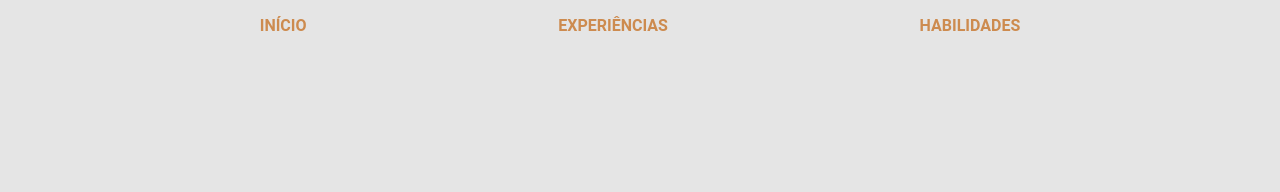
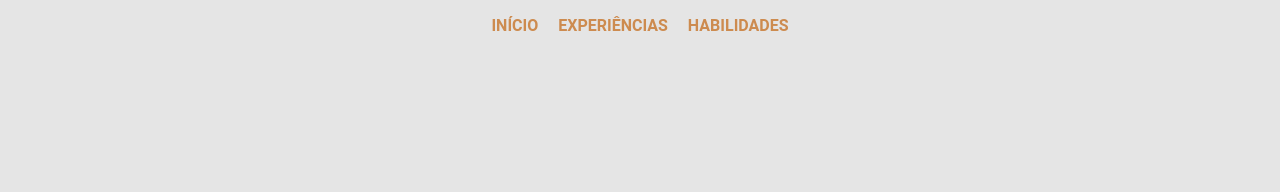
Before and after one commit to GabsFMA/Fullstack_Portfolio, a plain HTML site: page src/index.html in a window 1280 px wide. Shown: the top 192 px of the page. Drawn offline with Linux system fonts and the light colour scheme.

Commit message:
feat: navbar position changed

```diff
--- a/src/styles/header.css
+++ b/src/styles/header.css
@@ -1,13 +1,13 @@
 .header{
     display: flex;
     justify-content: center;
-
 }
 
 .header .navbar{
     display: flex;
-    justify-content: space-evenly;
+    justify-content: center;
     width: 100%;
+    gap: 20px;
     margin-top: 8px;
 }
 
```
